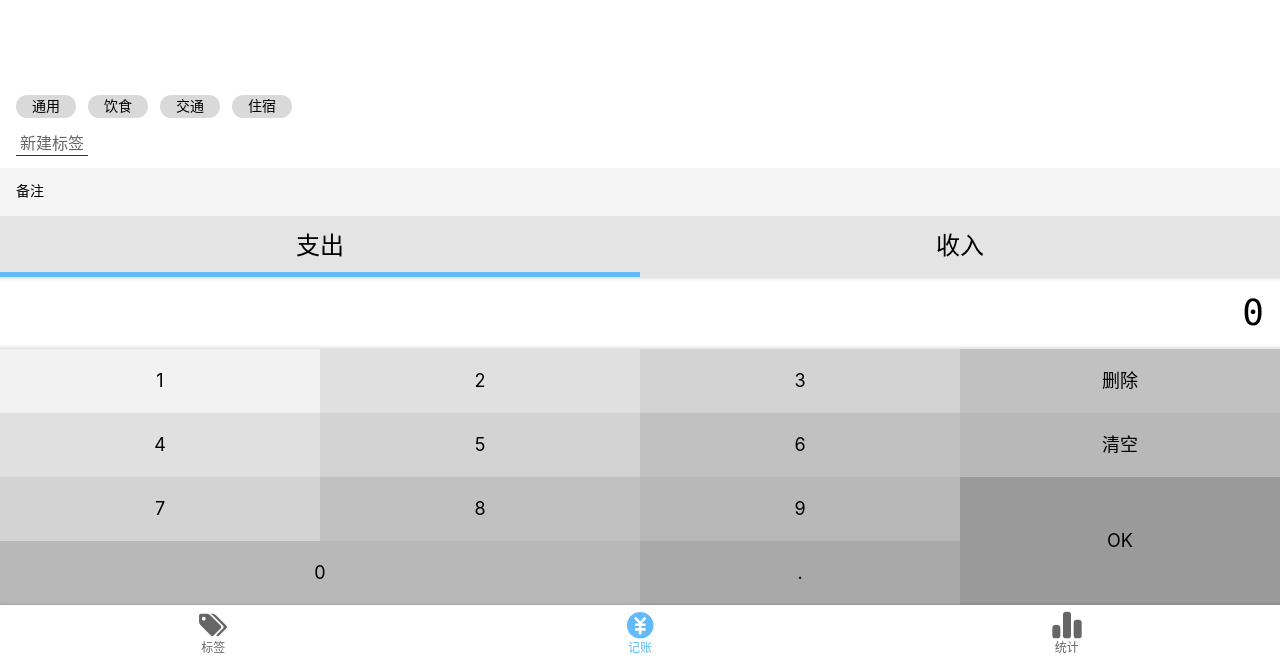
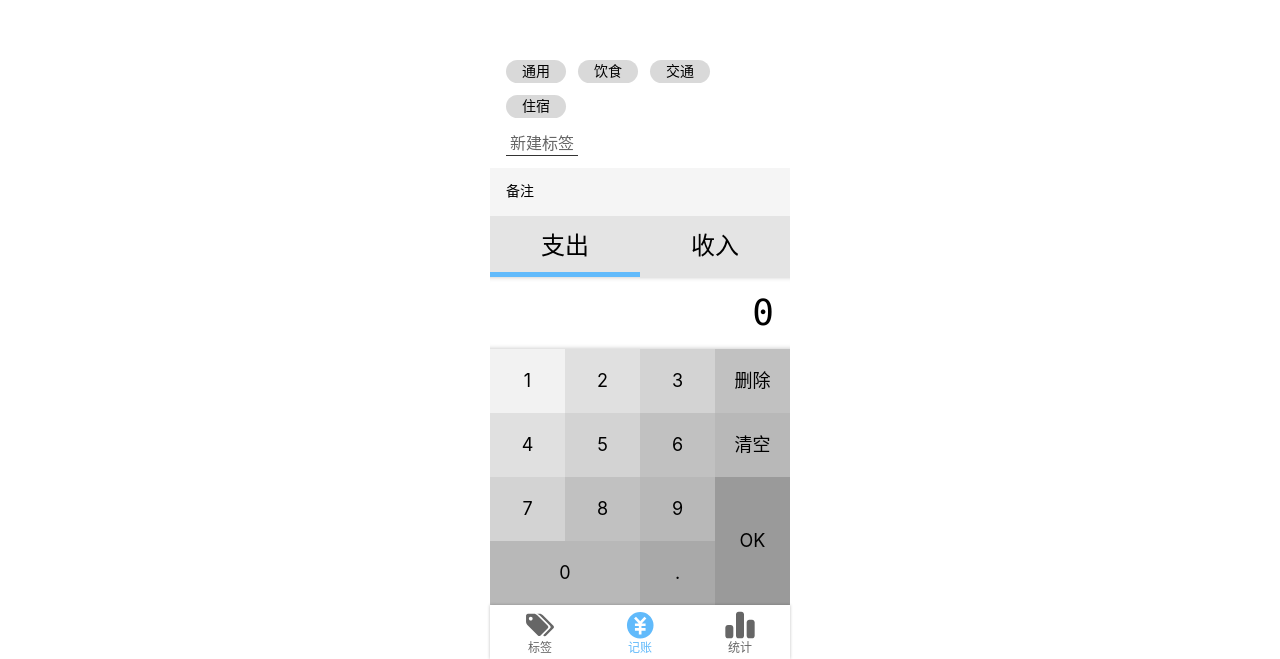
Before and after one commit to cym2050/P-minimalist-money, a React app: page /statistics#/money in a window 1280 px wide. Shown: the part 141-800 px from the top of the page. Built offline with nearby package versions, Linux system fonts and the light colour scheme.

Commit message:
去掉手机提示，大屏放在中间，像手机一样展示，去掉滚动条

```diff
--- a/src/App.tsx
+++ b/src/App.tsx
@@ -5,10 +5,16 @@ import Money from "views/Money";
 import Statistics from "views/Statistics";
 import NoMatch from "views/NoMatch";
 import TagEdit from './views/TagEdit';
+import styled from 'styled-components';
+
+const AppWrapper = styled.div`
+  max-width: 300px;
+  margin: 0 auto;
+`
 
 const App = function App() {
-
   return (
+    <AppWrapper>
       <Router>
         <Switch>
           <Route exact path="/tags">
@@ -29,6 +35,7 @@ const App = function App() {
           </Route>
         </Switch>
       </Router>
+    </AppWrapper>
   );
 }
 
--- a/src/components/Layout.tsx
+++ b/src/components/Layout.tsx
@@ -11,6 +11,9 @@ const Main = styled.div`
   flex-grow:1;
   overflow:auto;
   background:#F4F4F4;
+  &::-webkit-scrollbar {
+    display:none;
+}
 `;
 
 const Layout = (props: any) => {
--- a/src/views/Money.tsx
+++ b/src/views/Money.tsx
@@ -23,11 +23,11 @@ const defaultRecords = {
 }
 
 function Money() {
-    useEffect(() => {
-        if (document.documentElement.clientWidth > 500) {
-            window.alert("请使用【手机】或者【开发者工具手机模式】预览网址")
-        }
-    }, [])
+    // useEffect(() => {
+    //     if (document.documentElement.clientWidth > 500) {
+    //         window.alert("请使用【手机】或者【开发者工具手机模式】预览网址")
+    //     }
+    // }, [])
     const { createRecord } = useRecords()
     const { tags } = useTags();
     if (tags[0]) {
```
Lines whose indentation alone changed are shown as unchanged.
